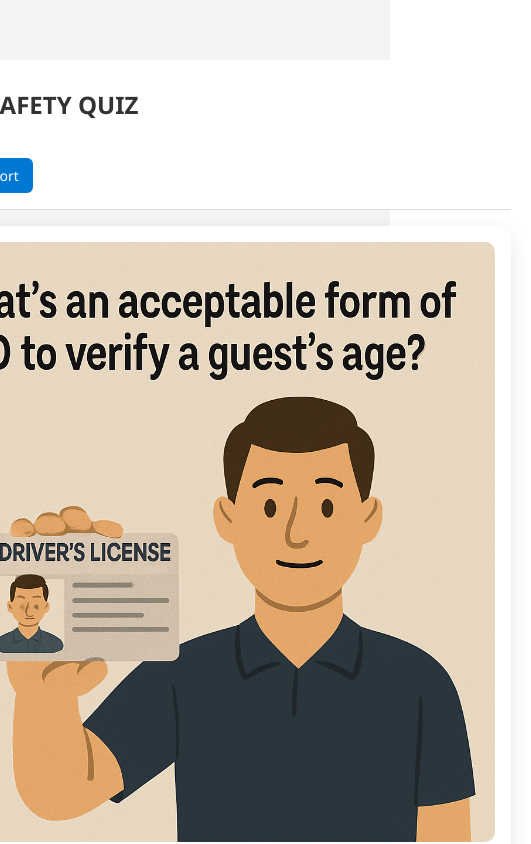
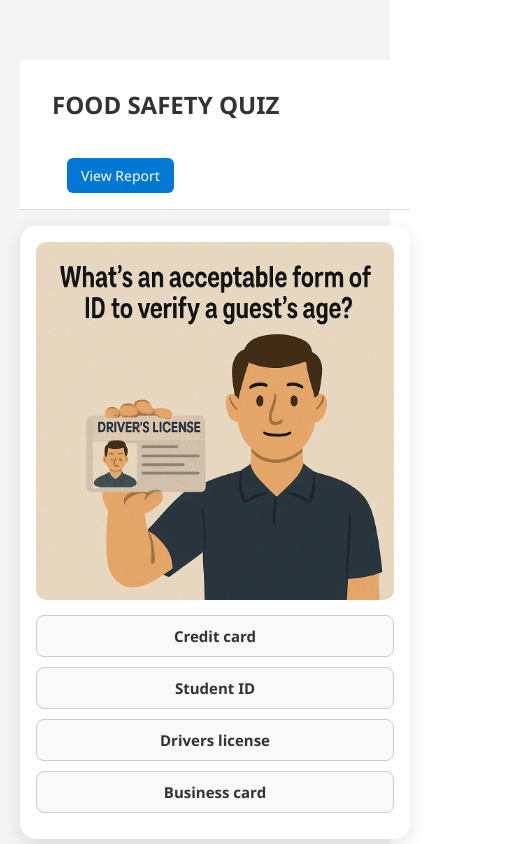
Before and after one commit to pragyamittal0/Food_safety, a React (Vite) app: page / in a window 390 px wide. Shown: the top 844 px of the page, 531 px wide, since content can reach past the window. Built offline with nearby package versions, Linux system fonts and the light colour scheme.

Commit message:
Update App.css

```diff
--- a/src/App.css
+++ b/src/App.css
@@ -288,6 +288,6 @@ body {
     font-size: 13px;
   }
   .container {
-    width: max-content;
+    max-width: 800px;
   }
 }
```
